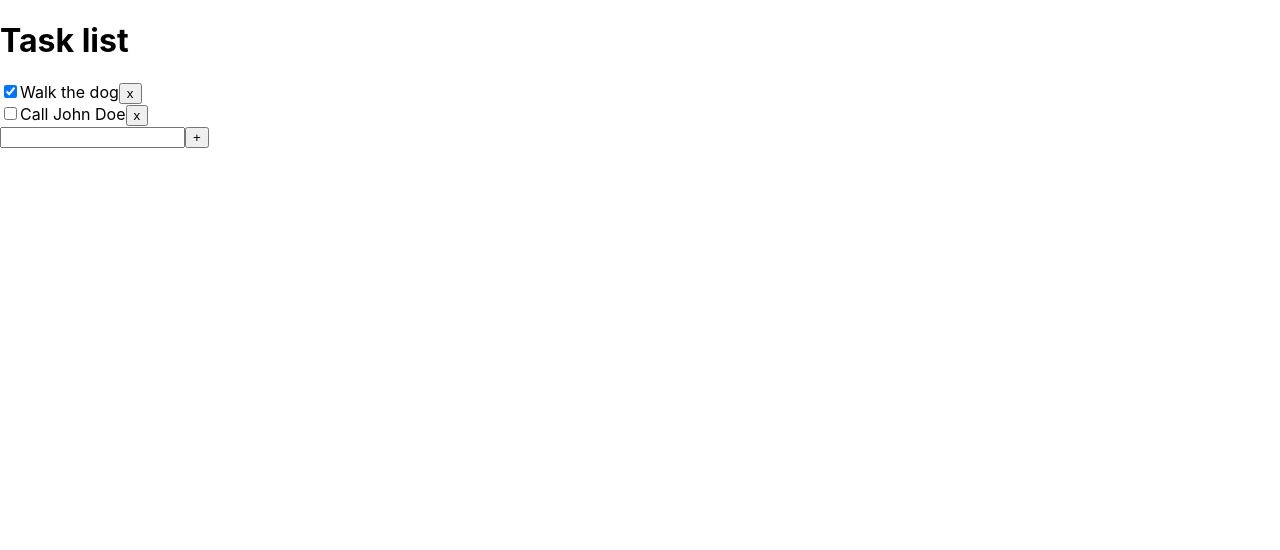
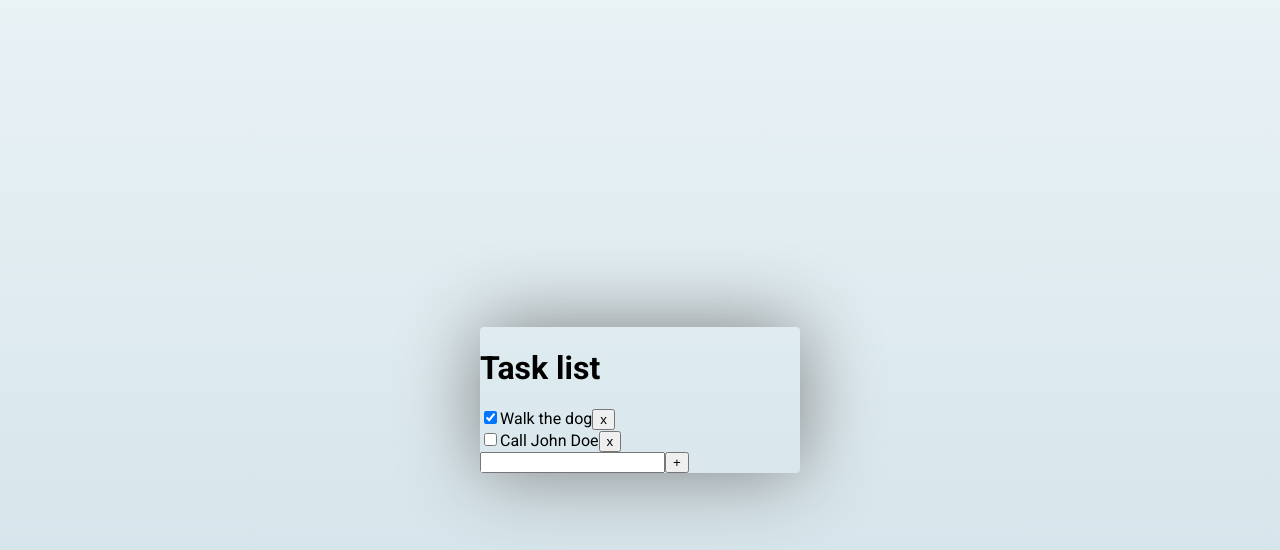
Before and after one commit to wdsrocha/random-react, a React (Create React App) app in the folder todo/: page / in a window 1280 px wide. Shown: the top 550 px of the page. Built offline with nearby package versions, Linux system fonts and the light colour scheme.

Commit message:
Finish basic todo

```diff
--- a/todo/src/App.tsx
+++ b/todo/src/App.tsx
@@ -1,13 +1,13 @@
 import React from 'react';
-import './App.css';
 
 type Todo = Readonly<{
-    id: number
-    description: string
-    done: boolean
+    id: number;
+    description: string;
+    done: boolean;
 }>
 
 function App() {
+    const [newTodoDescription, setNewTodoDescription] = React.useState<string>('');
     const [todos, setTodos] = React.useState<Todo[]>([
         {
             id: 1,
@@ -22,7 +22,6 @@ function App() {
     ]);
 
     function toggleTodo(id: number) {
-        console.log(id);
         setTodos(todos.map(todo => todo.id !== id ? todo : {
             id: id,
             description: todo.description,
@@ -32,6 +31,25 @@ function App() {
 
     function deleteTodo(id: number): void {
         setTodos(todos.filter(todo => todo.id !== id));
+    }
+
+    function createTodo(description: string) {
+        const id = 1 + Math.max(...todos.map(todo => todo.id));
+        setTodos(todos.concat({ id: id, description: description, done: false }));
+    }
+
+    function handleNewTodoSubmit(event: React.SyntheticEvent) {
+        event.preventDefault();
+        if (!newTodoDescription.length) {
+            return;
+        }
+        createTodo(newTodoDescription);
+        setNewTodoDescription('');
+    }
+
+    function handleNewTodoChange(event: React.ChangeEvent<HTMLInputElement>) {
+        event.preventDefault();
+        setNewTodoDescription(event.currentTarget.value);
     }
 
     return (
@@ -51,10 +69,10 @@ function App() {
                     </div>
                 ))}
             </div>
-            <div className="newTask">
-                <input type="text" />
-                <button className="create">+</button>
-            </div>
+            <form onSubmit={handleNewTodoSubmit}>
+                <input type="text" value={newTodoDescription} onChange={handleNewTodoChange} />
+                <input type="submit" value="+" />
+            </form>
         </div>
     )
 }
--- /dev/null
+++ b/todo/src/global.css
@@ -0,0 +1,29 @@
+@import url('https://fonts.googleapis.com/css?family=Roboto:400,700');
+
+* {
+  box-sizing: border-box;
+  /* outline: 1px dashed red;
+  outline-offset: -1px; */
+}
+
+html, body {
+    height: 100%;
+}
+
+body {
+  display: flex;
+  align-items: center;
+  justify-content: center;
+  overflow: hidden;
+  background: linear-gradient(#E9F2F5, #CEE0E7);
+}
+
+.todoComponent {
+  display: flex;
+  flex-direction: column;
+  font-family: 'Roboto';
+  width: 20rem;
+  box-shadow: 0 0 5rem grey;
+  border-radius: .25rem;
+  overflow: hidden;
+}
--- a/todo/src/index.tsx
+++ b/todo/src/index.tsx
@@ -1,6 +1,7 @@
 import React from 'react';
 import ReactDOM from 'react-dom';
 import './index.css';
+import './global.css';
 import App from './App';
 
 ReactDOM.render(
```
Also changed, not shown: todo/src/App.css (deleted).
